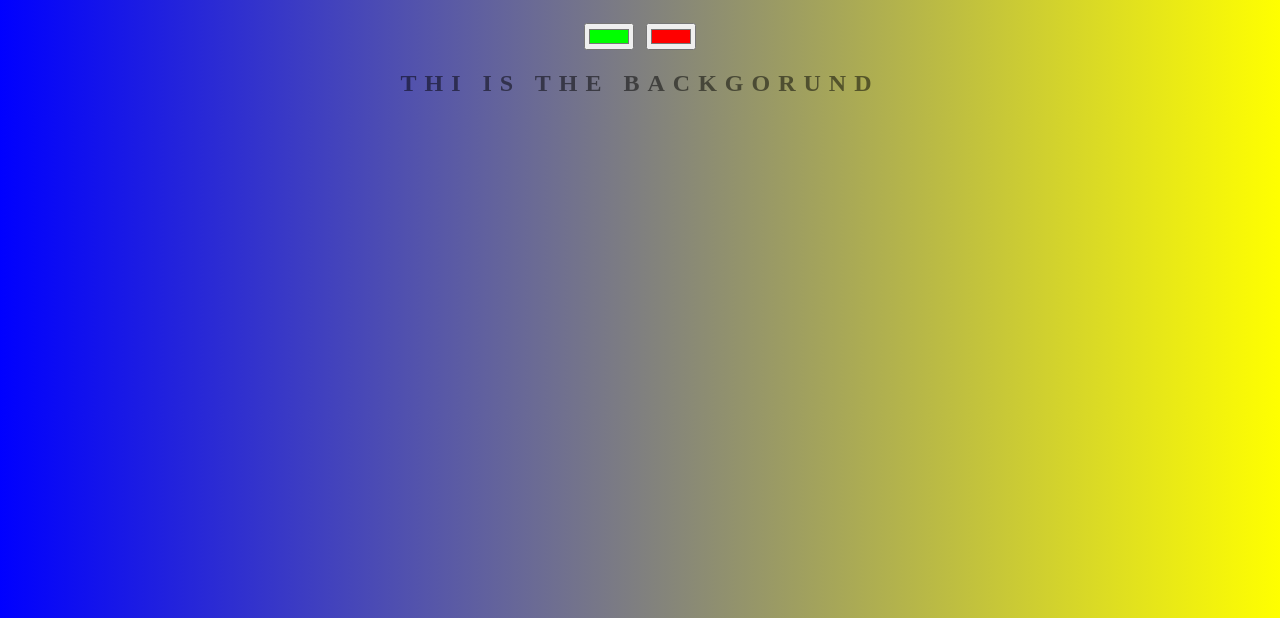
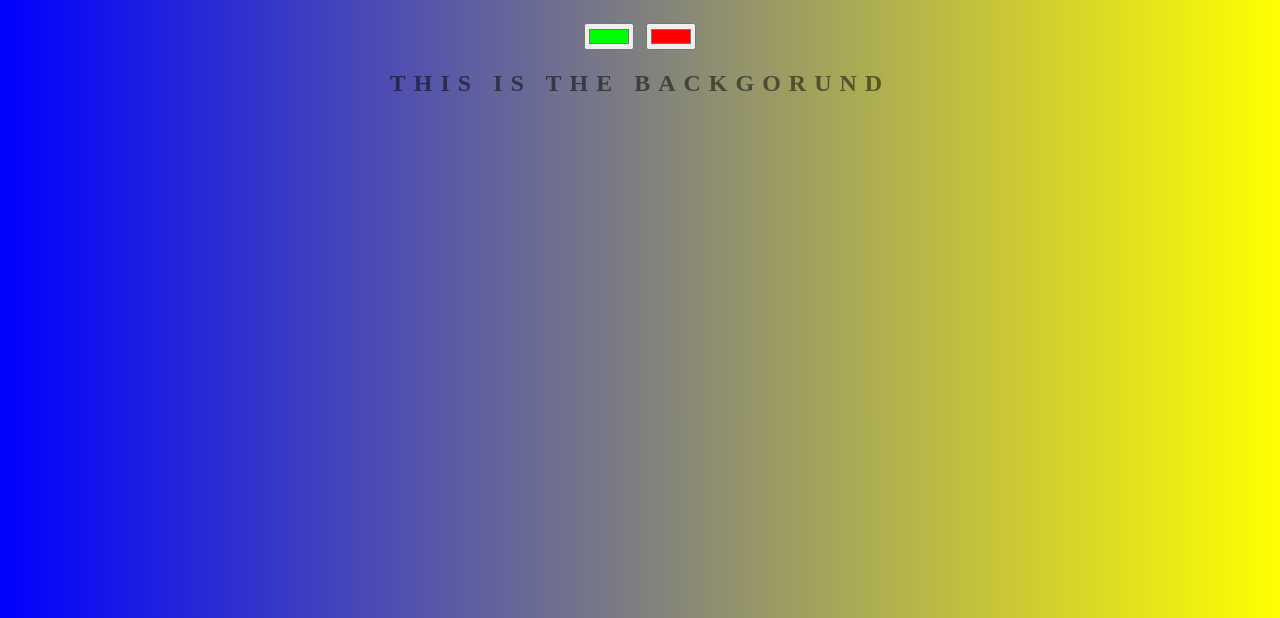
Before and after one commit to AyberkTatoglu/backgorund-generator, a plain HTML site: page index.html in a window 1280 px wide. Shown: the part 182-800 px from the top of the page. Drawn offline with Linux system fonts and the light colour scheme.

Commit message:
Correcting misspelling

```diff
--- a/index.html
+++ b/index.html
@@ -10,7 +10,7 @@
 	<h1>Background Generator</h1>
 	<input class="color1"type="color" name="color1" value="#00ff00">
 	<input class="color2" type="color" name="color1" value="#ff0000">
-	<h2>Thi is The Backgorund</h2>
+	<h2>This is The Backgorund</h2>
 	<h3></h3>
 	<script type="text/javascript" src="script.js"></script>
 </body>
```
